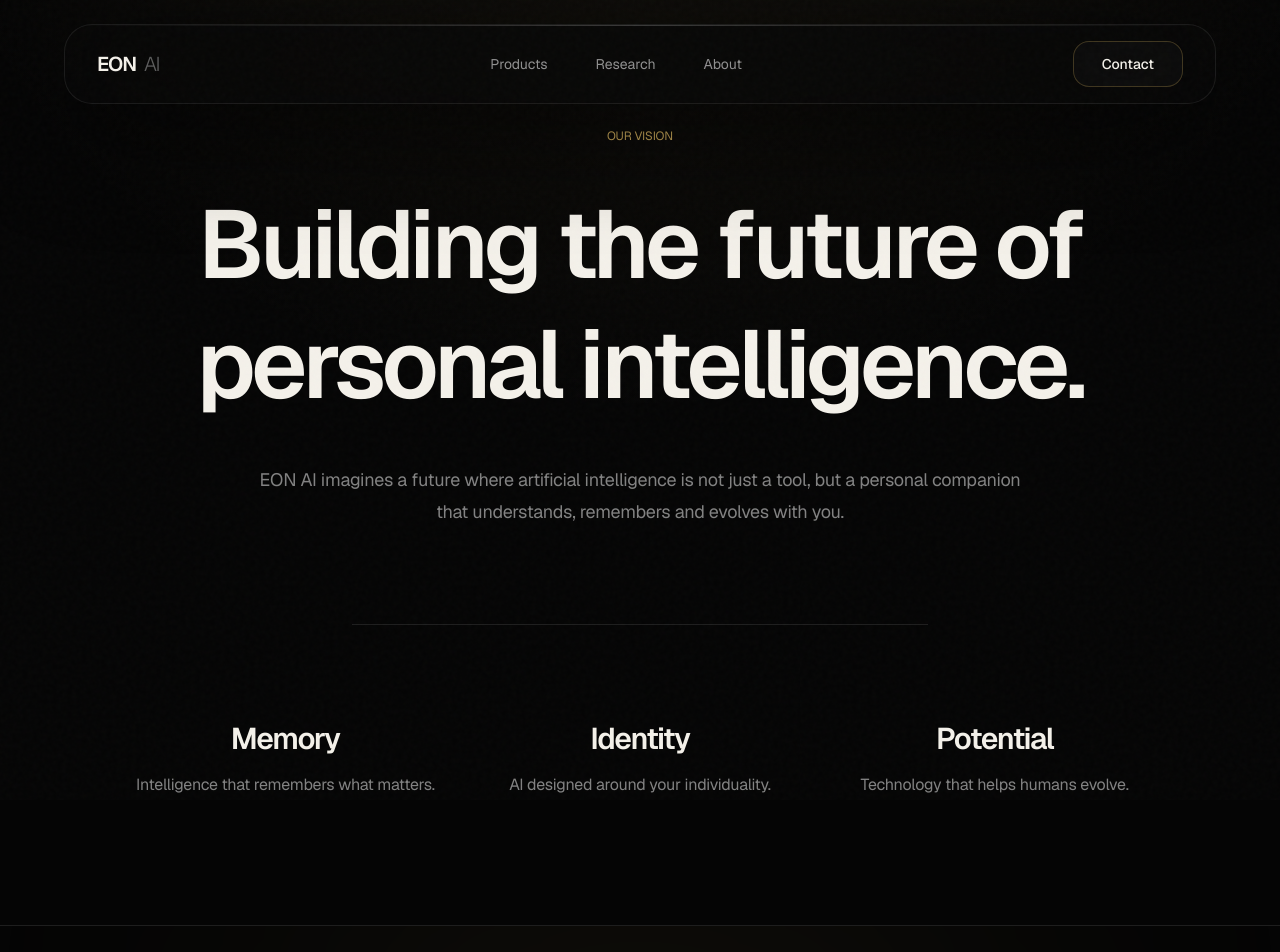
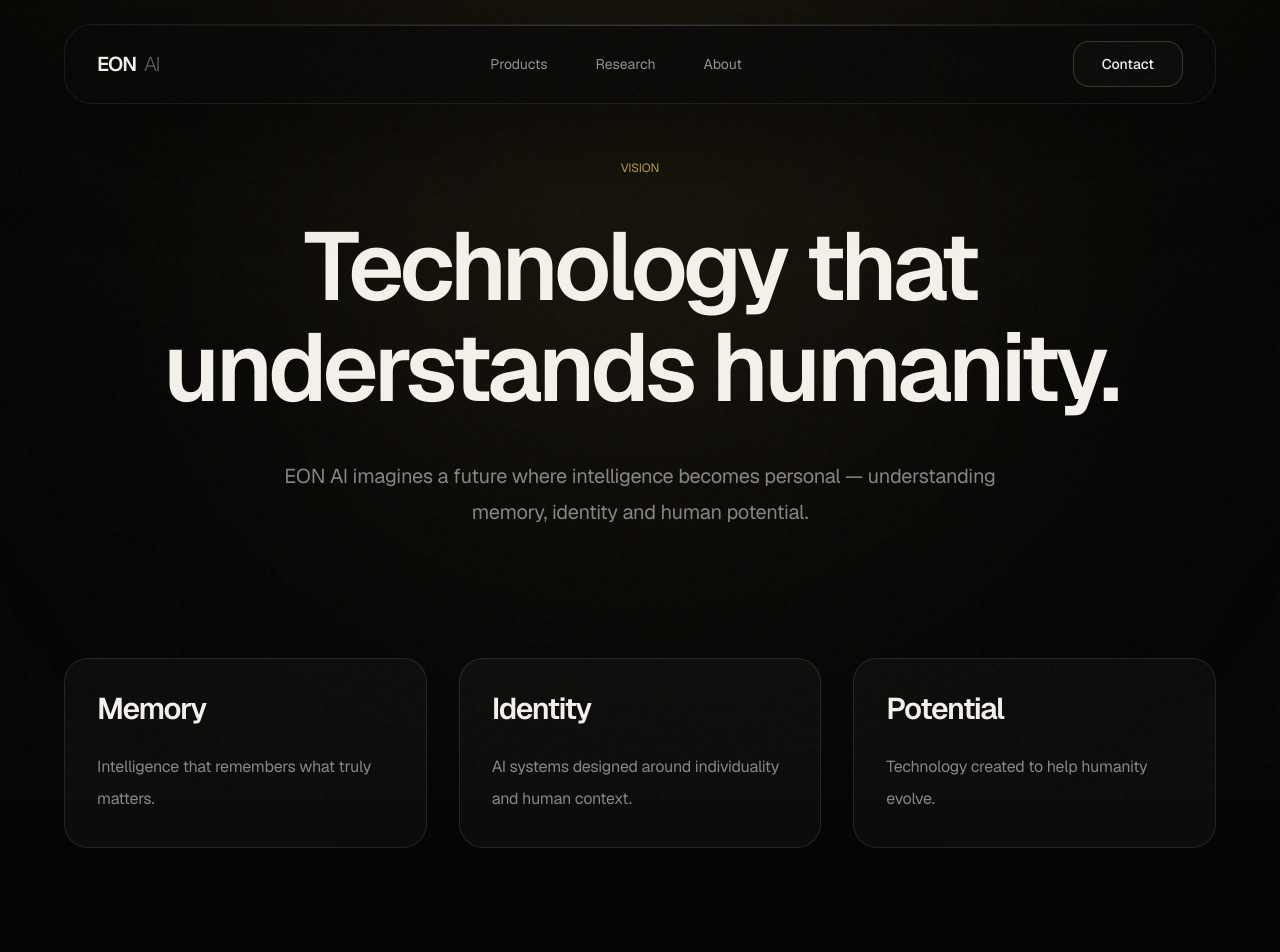
Before and after one commit to EON-System/eon-website, a Next.js app: page /vision in a window 1280 px wide. Shown: the top 952 px of the page. Built offline with nearby package versions, Linux system fonts and the light colour scheme.

Commit message:
Update page.tsx

```diff
--- a/src/app/vision/page.tsx
+++ b/src/app/vision/page.tsx
@@ -2,19 +2,57 @@
 
 import { motion } from "framer-motion";
 
+import { GlassCard } from "@/components/ui/glass-card";
+import { Reveal } from "@/components/motion/reveal";
+
+
 
 export default function VisionPage() {
+
+
   return (
+
     <main
       className="
+        relative
         min-h-screen
         overflow-hidden
         px-6
-        py-32
+        py-40
       "
     >
 
+
+      {/* Ambient light */}
+
+      <div
+        className="
+          absolute
+          left-1/2
+          top-0
+          h-[500px]
+          w-[700px]
+          -translate-x-1/2
+          rounded-full
+          bg-[#D6B25E]/10
+          blur-[180px]
+        "
+      />
+
+
+
+
       <section
+        className="
+          relative
+          mx-auto
+          max-w-6xl
+        "
+      >
+
+
+
+        <div
           className="
             mx-auto
             max-w-5xl
@@ -22,171 +60,312 @@ export default function VisionPage() {
           "
         >
 
+
+
           <motion.p
+
             initial={{
               opacity:0,
-            y:20,
+              y:20
             }}
+
             animate={{
               opacity:1,
-            y:0,
+              y:0
             }}
+
+            transition={{
+              duration:0.8
+            }}
+
             className="
               text-xs
               uppercase
-            tracking-[0.5em]
+              tracking-[0.6em]
               text-[#D6B25E]
             "
+
           >
-          Our Vision
+
+            Vision
+
           </motion.p>
 
 
 
+
+
           <motion.h1
+
             initial={{
               opacity:0,
-            y:40,
+              y:40
             }}
+
             animate={{
               opacity:1,
-            y:0,
+              y:0
             }}
+
             transition={{
-            duration:1,
+              delay:0.2,
+              duration:1
             }}
+
             className="
               mt-10
-            text-5xl
-            font-medium
-            leading-tight
+              text-6xl
+              font-semibold
+              leading-[1.05]
+              tracking-[-0.05em]
+              text-[#F4F1EA]
               md:text-8xl
             "
+
           >
-          Building the future
-          of personal intelligence.
+
+            Technology that
+            <br/>
+            understands humanity.
+
+
           </motion.h1>
 
 
 
+
+
           <motion.p
+
             initial={{
-            opacity:0,
+              opacity:0
             }}
+
             animate={{
-            opacity:1,
+              opacity:1
             }}
+
             transition={{
-            delay:0.4,
+              delay:0.6,
+              duration:1
             }}
+
             className="
               mx-auto
               mt-10
               max-w-3xl
-            text-lg
+              text-xl
+              leading-9
+              text-white/50
+            "
+
+          >
+
+            EON AI imagines a future where intelligence
+            becomes personal — understanding memory,
+            identity and human potential.
+
+          </motion.p>
+
+
+
+        </div>
+
+
+
+
+
+
+        <Reveal>
+
+
+          <div
+            className="
+              mt-32
+              grid
+              gap-8
+              md:grid-cols-3
+            "
+          >
+
+
+
+            <GlassCard>
+
+
+              <h2
+                className="
+                  text-3xl
+                  font-semibold
+                  text-[#F4F1EA]
+                "
+              >
+
+                Memory
+
+              </h2>
+
+
+
+              <p
+                className="
+                  mt-6
                   leading-8
                   text-white/50
                 "
               >
-          EON AI imagines a future where artificial intelligence
-          is not just a tool, but a personal companion that
-          understands, remembers and evolves with you.
-        </motion.p>
 
+                Intelligence that remembers
+                what truly matters.
+
+              </p>
+
+
+            </GlassCard>
+
+
+
+
+
+            <GlassCard>
+
+
+              <h2
+                className="
+                  text-3xl
+                  font-semibold
+                  text-[#F4F1EA]
+                "
+              >
+
+                Identity
+
+              </h2>
+
+
+
+              <p
+                className="
+                  mt-6
+                  leading-8
+                  text-white/50
+                "
+              >
+
+                AI systems designed around
+                individuality and human context.
+
+              </p>
+
+
+            </GlassCard>
+
+
+
+
+
+            <GlassCard>
+
+
+              <h2
+                className="
+                  text-3xl
+                  font-semibold
+                  text-[#F4F1EA]
+                "
+              >
+
+                Potential
+
+              </h2>
+
+
+
+              <p
+                className="
+                  mt-6
+                  leading-8
+                  text-white/50
+                "
+              >
+
+                Technology created to help
+                humanity evolve.
+
+              </p>
+
+
+            </GlassCard>
+
+
+
+          </div>
+
+
+        </Reveal>
+
+
+
+
+
+        <Reveal delay={0.2}>
 
 
           <div
             className="
-            mx-auto
-            mt-24
-            h-px
-            max-w-xl
-            bg-white/10
+              mt-32
+              border-t
+              border-white/10
+              pt-20
+              text-center
             "
-        />
+          >
+
+
+            <p
+              className="
+                text-sm
+                uppercase
+                tracking-[0.5em]
+                text-white/30
+              "
+            >
+
+              The next era of intelligence
+
+            </p>
 
 
 
-        <div
+            <h2
               className="
-            mt-24
-            grid
-            gap-10
-            md:grid-cols-3
+                mt-8
+                text-4xl
+                font-semibold
+                tracking-tight
+                text-[#F4F1EA]
+                md:text-6xl
               "
             >
 
-          <div>
-            <h2
-              className="
-                text-3xl
-                font-medium
-              "
-            >
-              Memory
+              Intelligence designed
+              around humans.
+
             </h2>
 
-            <p
-              className="
-                mt-4
-                text-white/50
-              "
-            >
-              Intelligence that remembers what matters.
-            </p>
+
           </div>
 
 
+        </Reveal>
 
-          <div>
-            <h2
-              className="
-                text-3xl
-                font-medium
-              "
-            >
-              Identity
-            </h2>
-
-            <p
-              className="
-                mt-4
-                text-white/50
-              "
-            >
-              AI designed around your individuality.
-            </p>
-          </div>
-
-
-
-          <div>
-            <h2
-              className="
-                text-3xl
-                font-medium
-              "
-            >
-              Potential
-            </h2>
-
-            <p
-              className="
-                mt-4
-                text-white/50
-              "
-            >
-              Technology that helps humans evolve.
-            </p>
-          </div>
-
-
-        </div>
 
 
       </section>
 
 
     </main>
+
   );
+
 }
```
Lines whose indentation alone changed are shown as unchanged.
